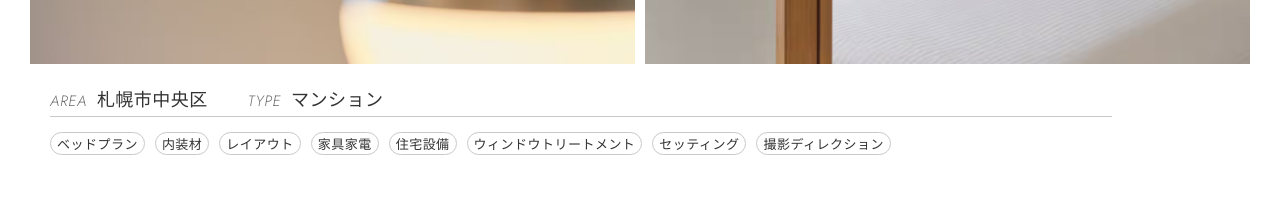
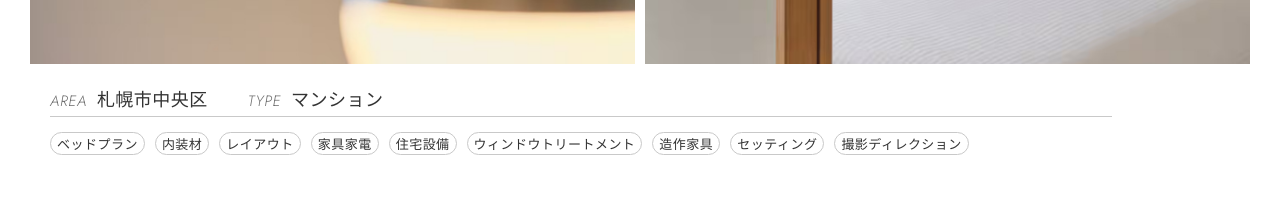
Before and after one commit to yu-fujita8/yu-fujita8.github.io, a plain HTML site: page index.html in a window 1280 px wide. Shown: the part 6720-6942 px from the top of the page. Drawn offline with Linux system fonts and the light colour scheme.

Commit message:
Add '造作家具' to works tag list

```diff
--- a/index.html
+++ b/index.html
@@ -235,6 +235,7 @@
             <li class="works__tag-item">家具家電</li>
             <li class="works__tag-item">住宅設備</li>
             <li class="works__tag-item">ウィンドウトリートメント</li>
+            <li class="works__tag-item">造作家具</li>
             <li class="works__tag-item">セッティング</li>
             <li class="works__tag-item">撮影ディレクション</li>
           </ul>
```
